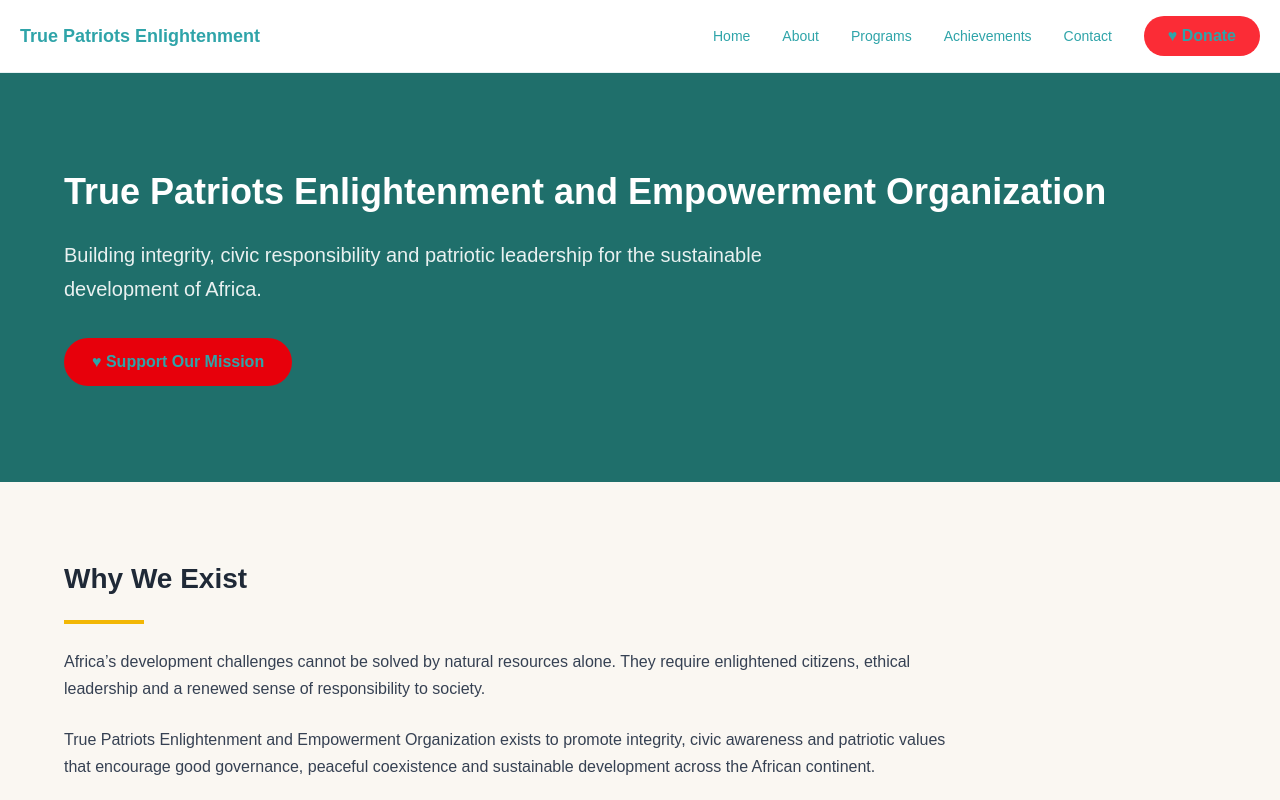
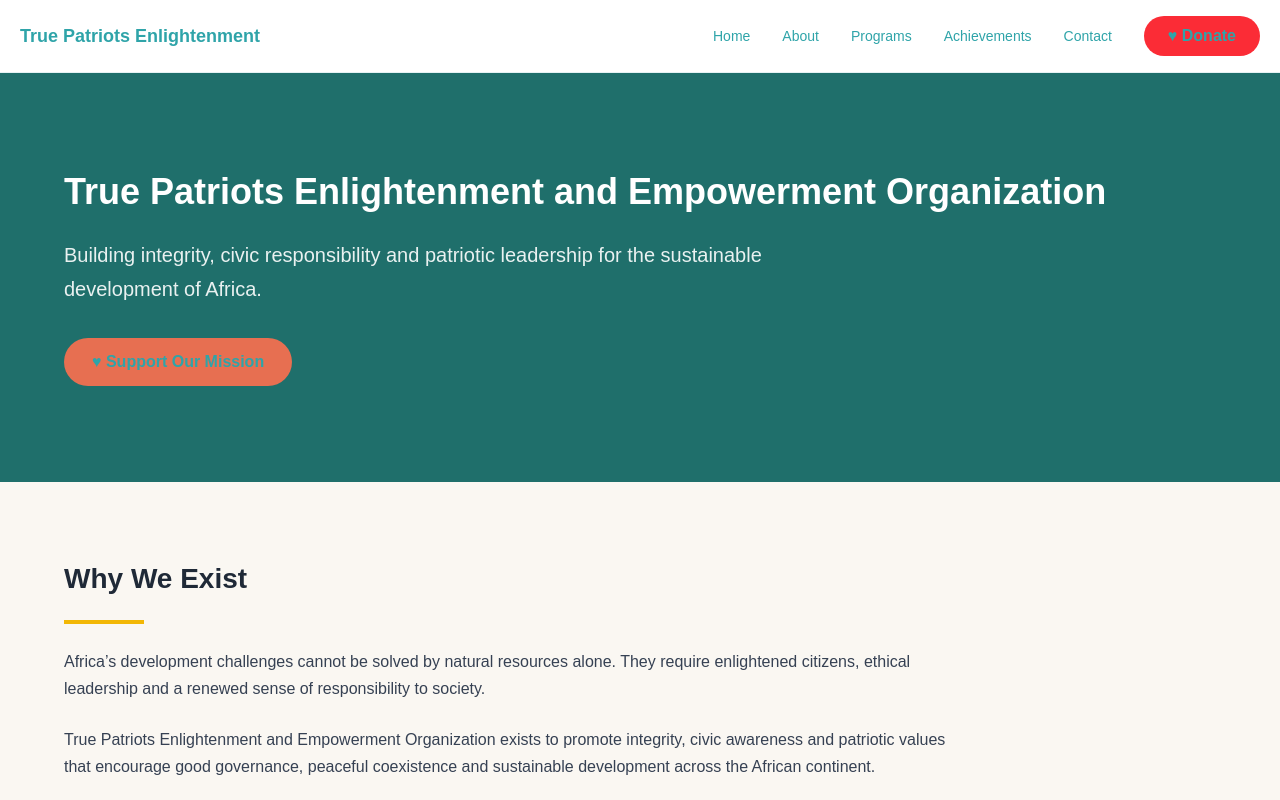
Before and after one commit to pearlroys/truepatriots-enlightenment, a Next.js app: page / in a window 1280 px wide. Shown: the top 800 px of the page. Built offline with nearby package versions, Linux system fonts and the light colour scheme.

Commit message:
edited page tsx donate

```diff
--- a/app/page.tsx
+++ b/app/page.tsx
@@ -17,7 +17,7 @@ export default function HomePage() {
 
           <a
             href="/donate"
-            className="inline-block mt-8 bg-red-600 hover:bg-red-700 text-white px-7 py-3 rounded-full font-semibold transition"
+            className="inline-block mt-8 bg-[#E76F51] hover:bg-[#D45C42] text-white px-7 py-3 rounded-full font-semibold transition"
           >
             ♥ Support Our Mission
           </a>
```
